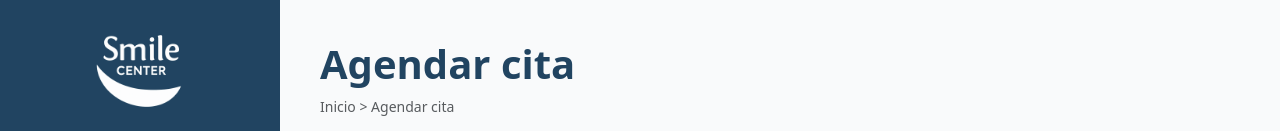
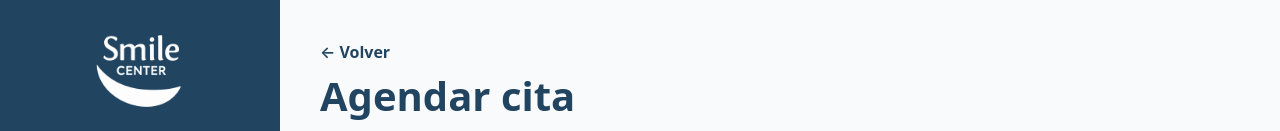
Before and after one commit to alenmer/SmileCenter-Citas, a React (Vite) app: page /agendar-cita in a window 1280 px wide. Shown: the top 131 px of the page. Built offline with nearby package versions, Linux system fonts and the light colour scheme; no server answers; sample sign-in values are in the browser's storage.

Commit message:
agregando volver al AgendarCita

```diff
--- a/src/pages/AgendarCita.jsx
+++ b/src/pages/AgendarCita.jsx
@@ -98,6 +98,13 @@ export default function AgendarCita() {
           className="px-4 pt-4"
           style={{ maxWidth: "1200px", margin: "0 auto" }}
         >
+          <div
+            className="volver-link mb-2"
+            onClick={() => navigate("/dashboard")}
+          >
+            ← Volver
+          </div>
+
           <Header titulo="Agendar cita" breadcrumb="Inicio > Agendar cita" />
         </div>
 
```
